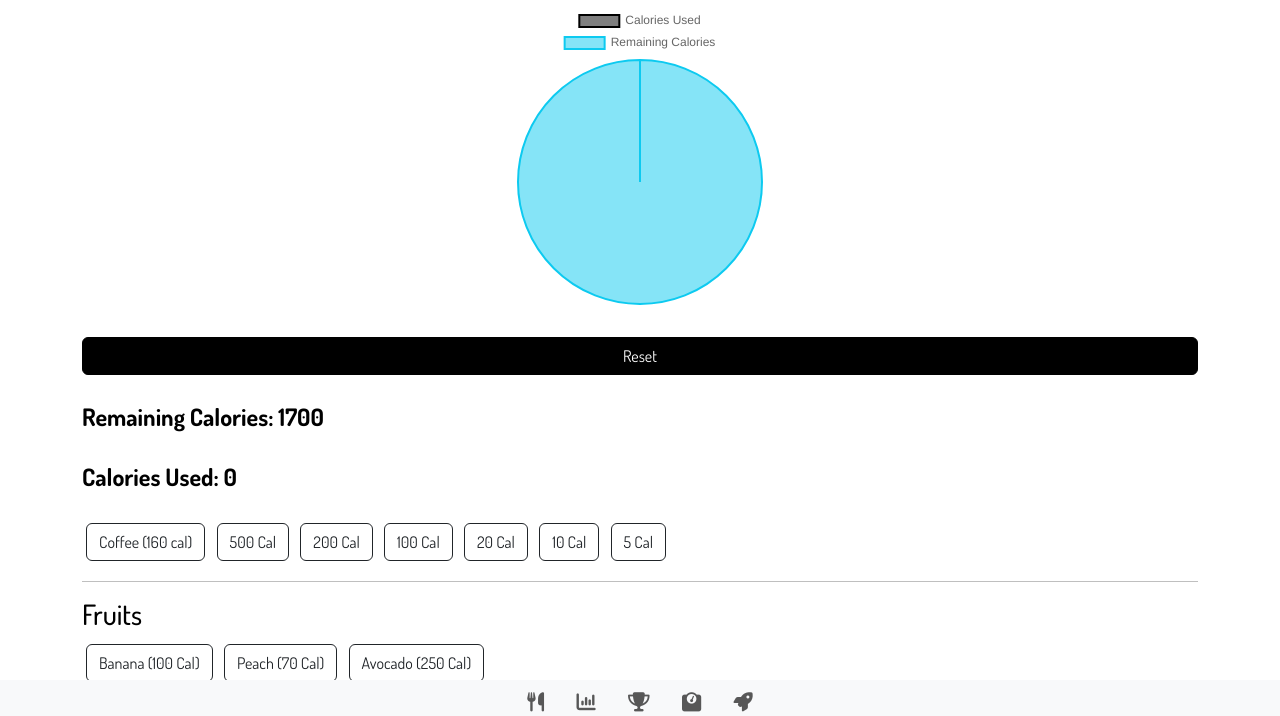
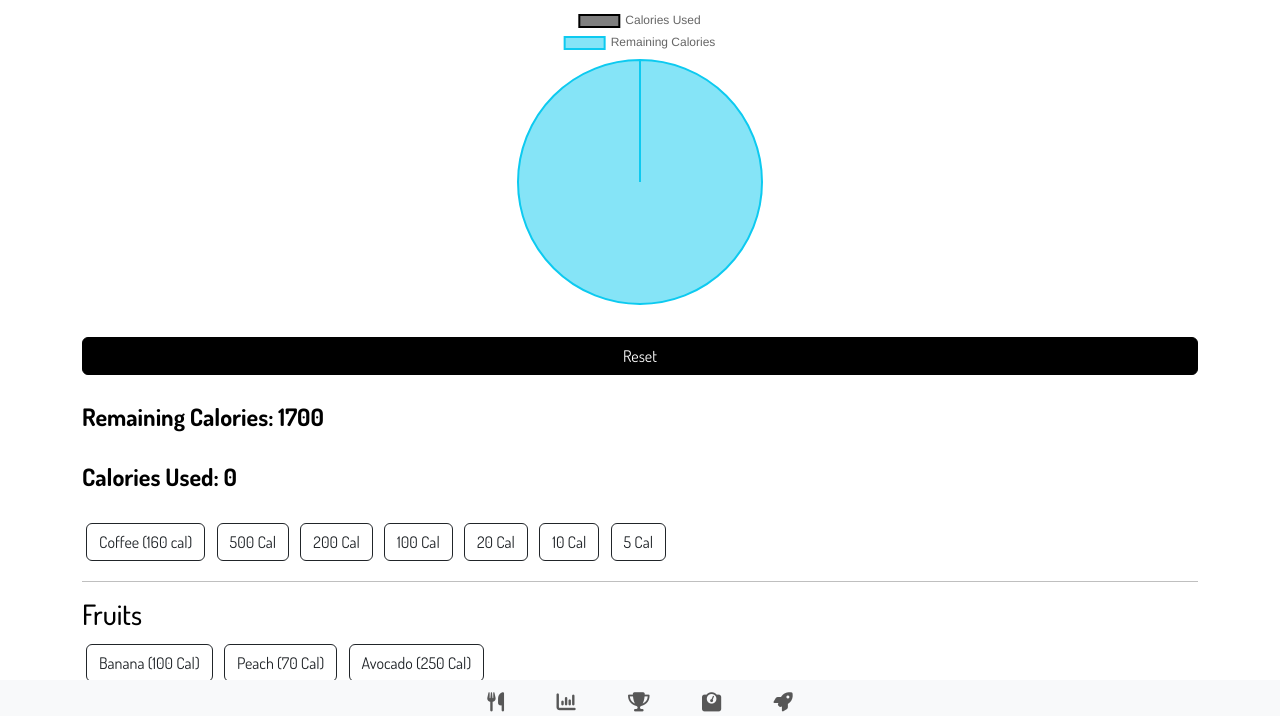
Before and after one commit to weightwatcher/index, a plain HTML site: page index.html in a window 1280 px wide. Shown: the part 75-791 px from the top of the page. Drawn offline with nearby package versions, Linux system fonts and the light colour scheme.

Commit message:
Add files via upload

```diff
--- a/styles.css
+++ b/styles.css
@@ -35,7 +35,7 @@ h1 {
 
 
 .nav-item {
-    margin: 0 5px;
+    margin: 0 15px;
 }
 .nav-container {
     position: fixed;
```
